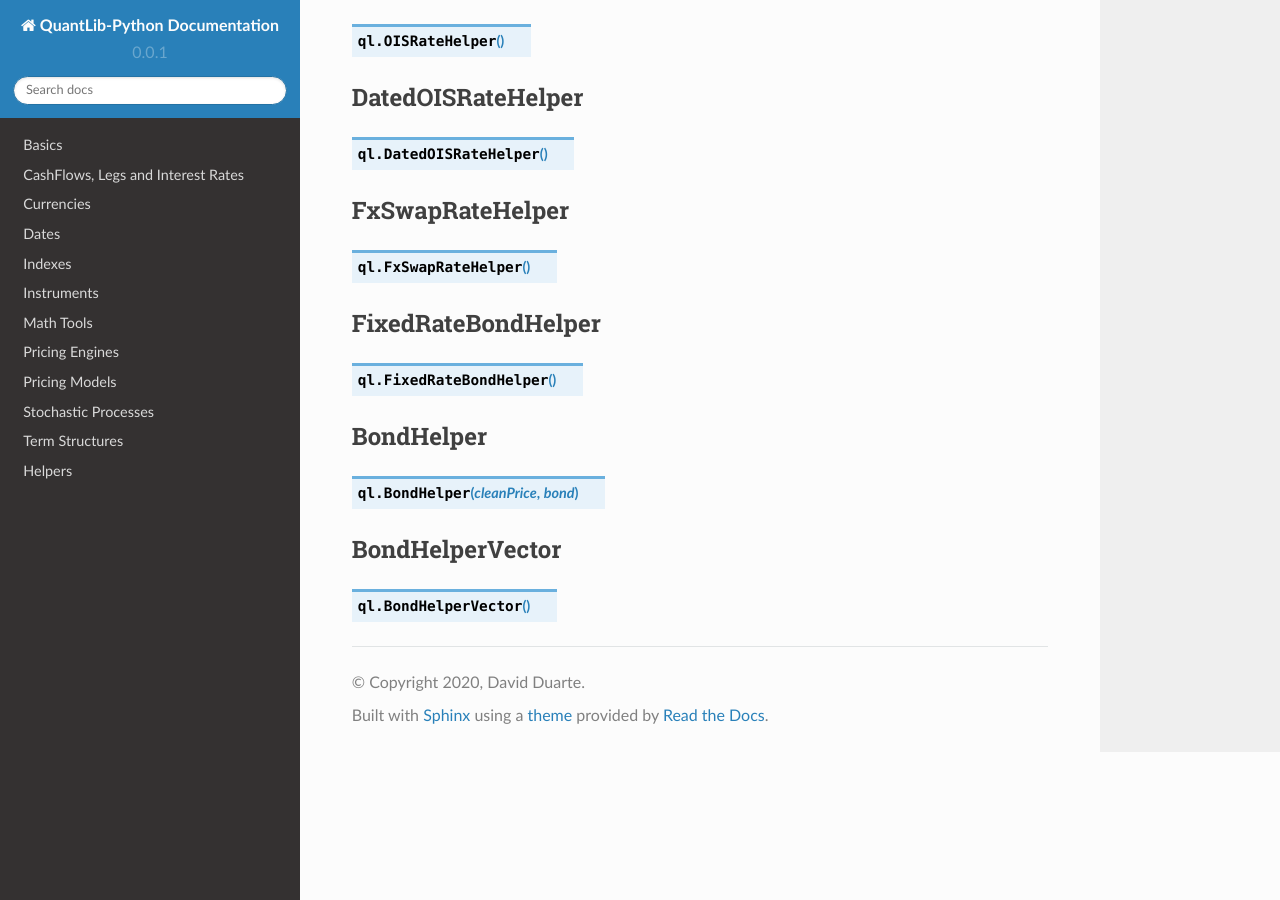
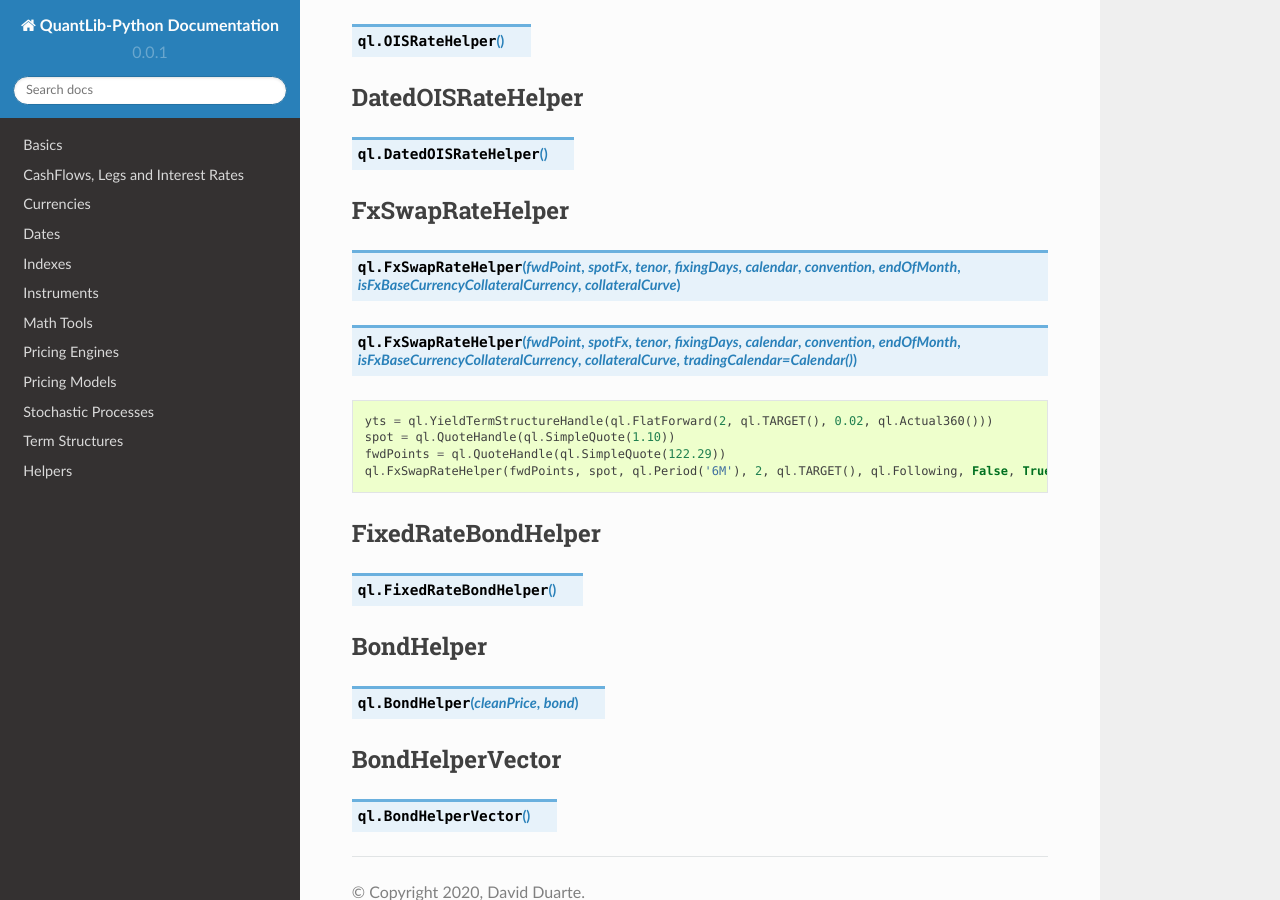
Before and after one commit to nhaga/QuantLib-Python-Docs, a Sphinx documentation site: the page built from docs/helpers/rates.rst, in a window 1280 px wide and 900 px high, scrolled down 1200 px. Built offline with Sphinx 7.4.7 and the Read the Docs theme 2.0.0, drawn with Linux system fonts in a browser that asks for light colours; formulas are drawn with MathJax 3.

Commit message:
add helpers

```diff
--- a/docs/helpers/rates.rst
+++ b/docs/helpers/rates.rst
@@ -71,7 +71,17 @@
 FxSwapRateHelper
 ****************
 
-.. function:: ql.FxSwapRateHelper()
+
+.. function:: ql.FxSwapRateHelper (fwdPoint, spotFx, tenor, fixingDays, calendar, convention, endOfMonth, isFxBaseCurrencyCollateralCurrency, collateralCurve)
+
+.. function:: ql.FxSwapRateHelper (fwdPoint, spotFx, tenor, fixingDays, calendar, convention, endOfMonth, isFxBaseCurrencyCollateralCurrency, collateralCurve, tradingCalendar=Calendar())
+
+.. code-block:: python
+
+  yts = ql.YieldTermStructureHandle(ql.FlatForward(2, ql.TARGET(), 0.02, ql.Actual360()))
+  spot = ql.QuoteHandle(ql.SimpleQuote(1.10))
+  fwdPoints = ql.QuoteHandle(ql.SimpleQuote(122.29))
+  ql.FxSwapRateHelper(fwdPoints, spot, ql.Period('6M'), 2, ql.TARGET(), ql.Following, False, True, yts)
 
 
 FixedRateBondHelper
```
